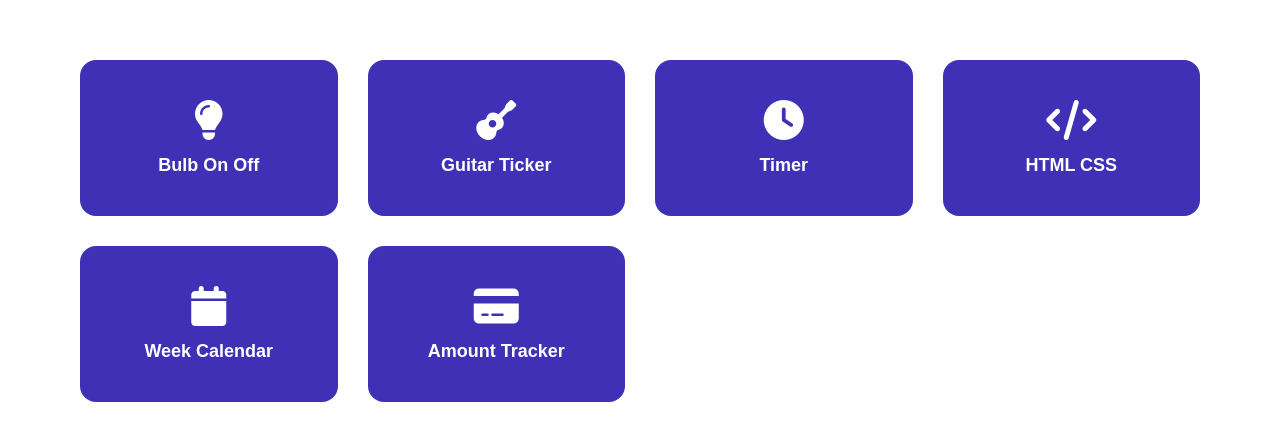
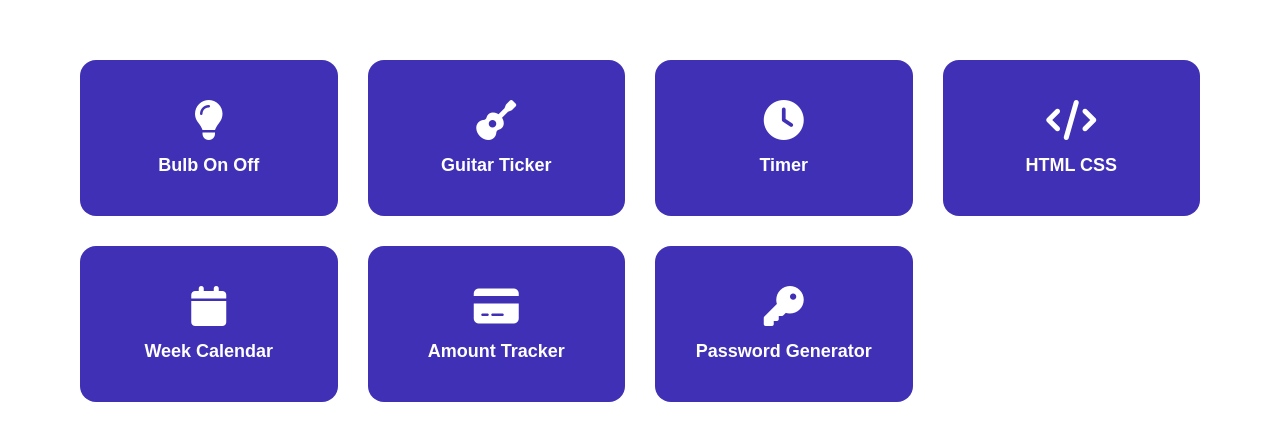
Before and after one commit to beknot/html, a plain HTML site: page index.html in a window 1280 px wide. Shown: the part 169-610 px from the top of the page. Drawn offline with Linux system fonts and the light colour scheme.

Commit message:
PAssword Generator html added

```diff
--- a/index.html
+++ b/index.html
@@ -42,6 +42,11 @@
                 <i class="fas fa-credit-card"></i>
                 <div class="title">Amount Tracker</div>
             </a>
+
+            <a href="https://beknot.github.io/password-generator/" target="_blank" class="platform-tile">
+                <i class="fas fa-key"></i>
+                <div class="title">Password Generator</div>
+            </a>
         </div>
     </body>
 </html>
```
